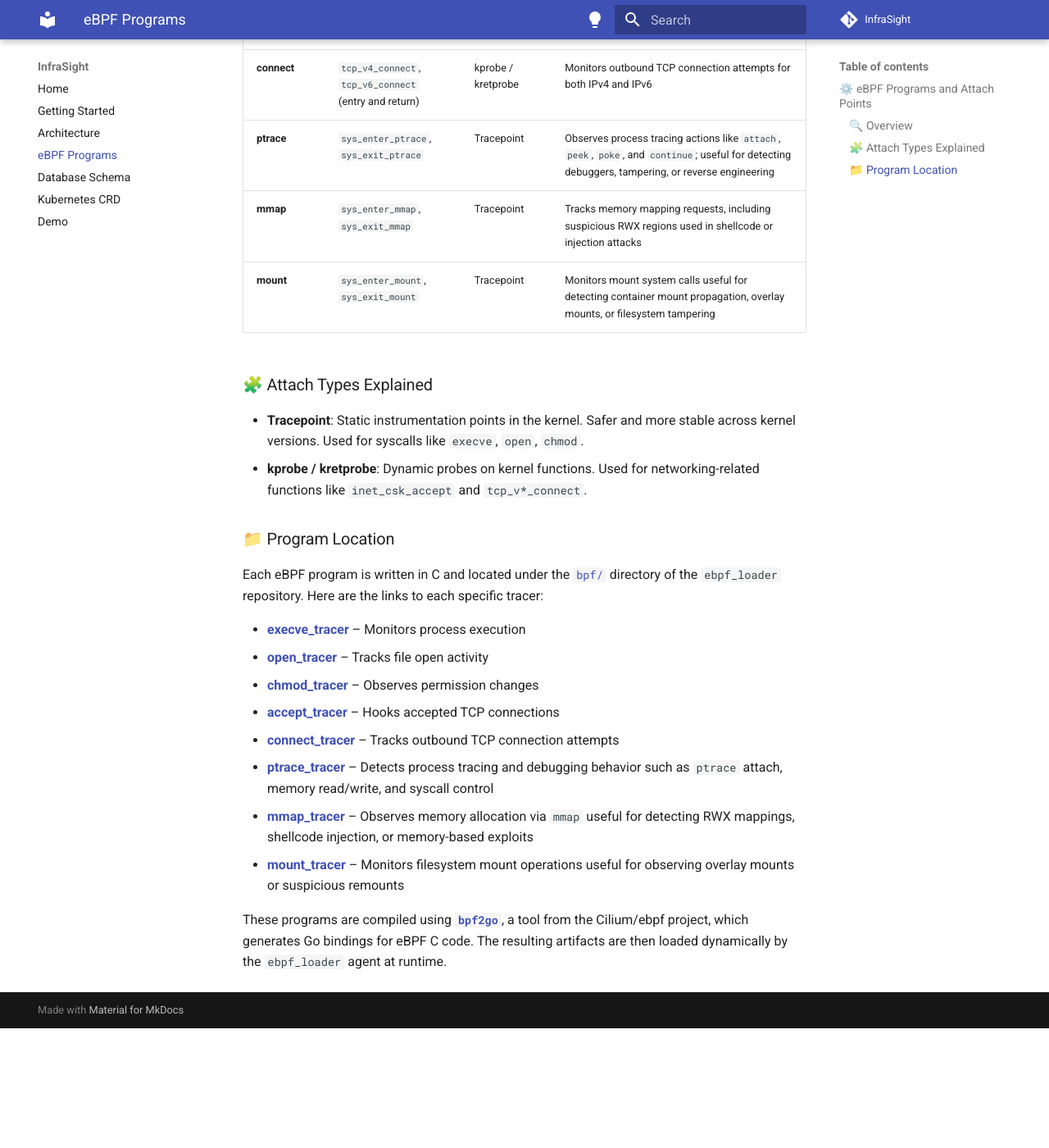
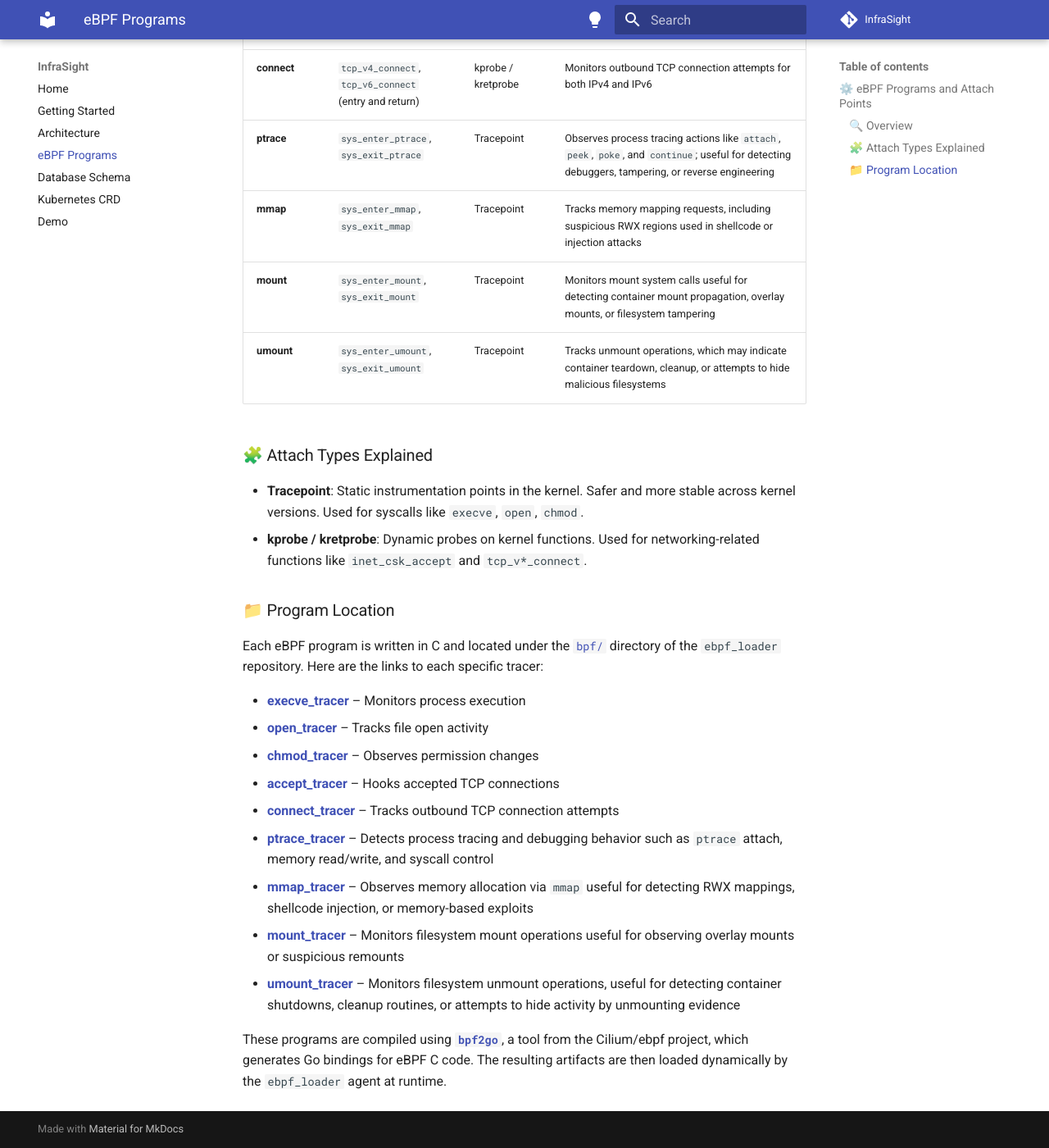
Before and after one commit to ALEYI17/InfraSight, an MkDocs documentation site: the page built from docs/ebpf-programs.md, in a window 1280 px wide and 1400 px high, scrolled down 635 px. Shown: the whole window at 82% size. Built offline with MkDocs 1.6.1 and Material for MkDocs 9.7.7, drawn with Linux system fonts in a browser that asks for light colours; comment, search, counter and statistics services are not loaded; before the commit the page ends 1889 px from its top, so only the background shows below that.

Commit message:
add umount to the docs

```diff
--- a/docs/ebpf-programs.md
+++ b/docs/ebpf-programs.md
@@ -14,7 +14,7 @@ InfraSight uses a suite of eBPF programs to trace specific kernel-level events.
 | **ptrace**  | `sys_enter_ptrace`, `sys_exit_ptrace`                 | Tracepoint         | Observes process tracing actions like `attach`, `peek`, `poke`, and `continue`; useful for detecting debuggers, tampering, or reverse engineering |
 | **mmap**    | `sys_enter_mmap`, `sys_exit_mmap`                     | Tracepoint         | Tracks memory mapping requests, including suspicious RWX regions used in shellcode or injection attacks                                           |
 | **mount**   | `sys_enter_mount`, `sys_exit_mount`                   | Tracepoint         | Monitors mount system calls useful for detecting container mount propagation, overlay mounts, or filesystem tampering |
-
+| **umount** | `sys_enter_umount`, `sys_exit_umount` | Tracepoint | Tracks unmount operations, which may indicate container teardown, cleanup, or attempts to hide malicious filesystems |
 
 
 
@@ -35,6 +35,9 @@ Each eBPF program is written in C and located under the [`bpf/`](https://github.
 * **[ptrace\_tracer](https://github.com/ALEYI17/ebpf_loader/tree/main/bpf/ptrace_tracer)** – Detects process tracing and debugging behavior such as `ptrace` attach, memory read/write, and syscall control
 * **[mmap\_tracer](https://github.com/ALEYI17/ebpf_loader/tree/main/bpf/mmap_tracer)** – Observes memory allocation via `mmap` useful for detecting RWX mappings, shellcode injection, or memory-based exploits
 * **[mount\_tracer](https://github.com/ALEYI17/ebpf_loader/tree/main/bpf/mount_tracer)** – Monitors filesystem mount operations useful for observing overlay mounts or suspicious remounts
+* **[umount\_tracer](https://github.com/ALEYI17/ebpf_loader/tree/main/bpf/umount_tracer)** – Monitors filesystem unmount operations, useful for detecting container shutdowns, cleanup routines, or attempts to hide activity by unmounting evidence
+
+
 
 
 
```
